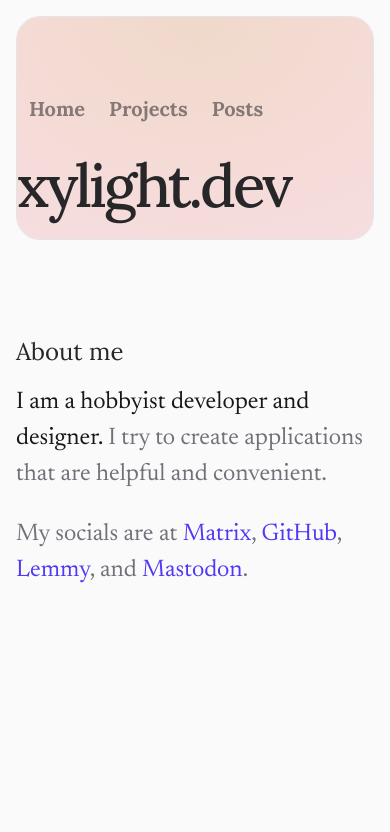
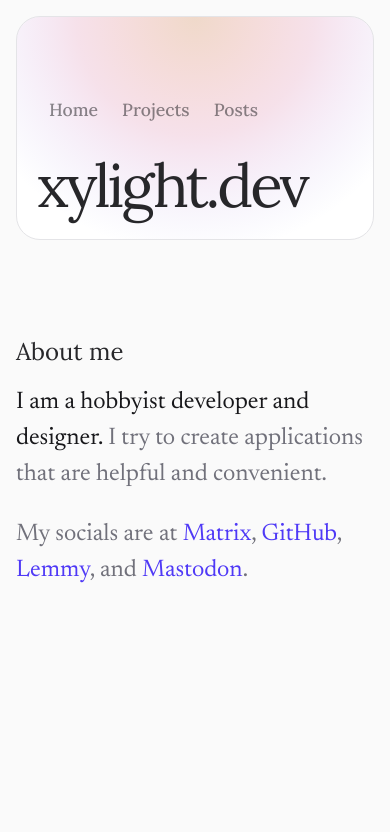
Before and after one commit to Xyphyn/xyphyn.github.io, a SvelteKit app: page / in a window 390 px wide. Shown: the top 832 px of the page. Built offline with nearby package versions, Linux system fonts and the light colour scheme.

Commit message:
fix: broken fonts

```diff
--- a/src/routes/+page.svelte
+++ b/src/routes/+page.svelte
@@ -21,12 +21,12 @@
 			]}
 		>
 			<div class="glow"></div>
-			<nav class={['flex items-center flex-wrap justify-start sm:px-16']}>
+			<nav class={['flex items-center flex-wrap justify-start px-5 sm:px-16']}>
 				{#snippet link(href: string, label: string, index: number = 0)}
 					<a
 						{href}
 						class={[
-							'font-display font-bold text-zinc-900 dark:text-zinc-50 opacity-50 hover:opacity-100',
+							'font-display font-medium text-base text-zinc-900 dark:text-zinc-50 opacity-50 hover:opacity-100',
 							'hover:bg-zinc-900 hover:dark:bg-zinc-50 hover:text-zinc-50 hover:dark:text-zinc-900',
 							'px-3 lg:px-4 py-2 transition-colors inline-flex flex-row items-center gap-2'
 						]}
@@ -39,11 +39,7 @@
 				{@render link('/#projects', 'Projects')}
 				{@render link('/posts', 'Posts')}
 			</nav>
-			<h1
-				class={[
-					'font-medium tracking-tighter text-6xl sm:text-7xl lg:text-9xl font-display sm:px-16'
-				]}
-			>
+			<h1 class={['tracking-tighter text-6xl sm:text-7xl lg:text-9xl font-display px-5 sm:px-16']}>
 				xylight.dev
 			</h1>
 		</header>
@@ -108,7 +104,7 @@
 					<div class={['flex items-center gap-2 px-6']}>
 						<h3
 							class={[
-								'font-display text-3xl w-full tracking-tight font-bold group-hover:underline'
+								'font-display text-3xl w-full tracking-tight font-medium group-hover:underline'
 							]}
 						>
 							{name}
@@ -181,6 +177,8 @@
 </div>
 
 <style>
+	@reference '../app.css';
+
 	.glow {
 		--max-opacity: 0.4;
 		@media (prefers-color-scheme: dark) {
@@ -202,8 +200,15 @@
 			transparent
 		);
 		background-position: 50% 0%;
-		background-size: 125rem 48rem;
+		background-size: 30rem 15rem;
 		background-repeat: no-repeat;
 		pointer-events: none;
+
+		@variant sm {
+			background-size: 50rem 30rem;
+		}
+		@variant lg {
+			background-size: 125rem 48rem;
+		}
 	}
 </style>
--- a/src/routes/posts/Layout.svelte
+++ b/src/routes/posts/Layout.svelte
@@ -143,7 +143,7 @@
 			h2,
 			h3 {
 				font-family: var(--font-display);
-				font-weight: var(--font-weight-bold);
+				font-weight: var(--font-weight-semibold);
 				margin-top: 3rem;
 			}
 
```
